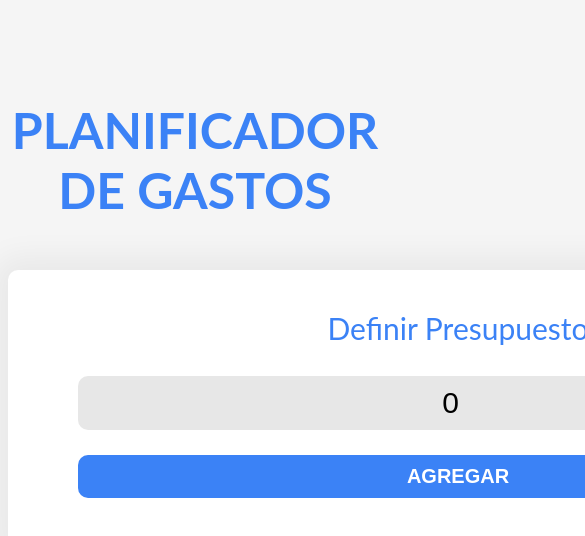
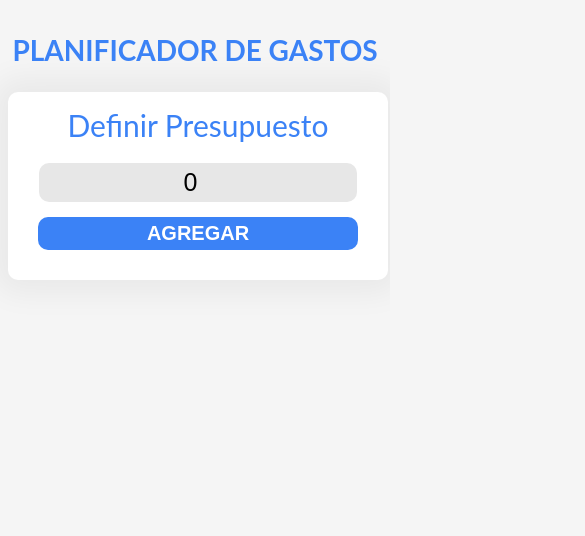
Before and after one commit to sebastian-ponce2511/control-gastos, a React app: page / in a window 390 px wide. Shown: the top 536 px of the page, 585 px wide, since content can reach past the window. Built offline with nearby package versions, Linux system fonts and the light colour scheme; the HTML template or start-up script is replaced by a standard one.

Commit message:
Se puso los media queries

```diff
--- a/src/components/BudgetControl.jsx
+++ b/src/components/BudgetControl.jsx
@@ -38,7 +38,7 @@ const BudgetControl = ({
 
   return (
     <>
-      <div className="header-budget-box budget-control-flex">
+      <div className="box-shadow budget-control-flex">
         <div className="circle">
           <CircularProgressbar
             styles={buildStyles({
--- a/src/components/ExpLists.jsx
+++ b/src/components/ExpLists.jsx
@@ -34,6 +34,9 @@ const ExpLists = ({
           </>
         ) : (
           <>
+            <h2 className="exp-list-title">
+              {saveExpenses.length === 0 ? "" : "Gastos"}
+            </h2>
             {saveExpenses.map((exp) => (
               <Expense
                 exp={exp}
--- a/src/components/Header.jsx
+++ b/src/components/Header.jsx
@@ -56,7 +56,7 @@ const Header = ({
             </main>
           </>
         ) : (
-          <div className="header-budget-box">
+          <div className="box-shadow">
             <NewBudget
               budget={budget}
               setBudget={setBudget}
--- a/src/index.css
+++ b/src/index.css
@@ -7,8 +7,8 @@
 }
 
 body {
-  font-family: 'Lato', sans-serif;
-  background-color: var(--gris-claro)
+  font-family: "Lato", sans-serif;
+  background-color: var(--gris-claro);
 }
 
 /* Globales */
@@ -23,7 +23,7 @@ main {
 }
 
 .flex {
-  display: flex
+  display: flex;
 }
 
 .flex-column {
@@ -55,8 +55,8 @@ main {
 }
 
 /* Header y NewBudget */
-.header-budget-box {
-  color:var(--azul);
+.box-shadow {
+  color: var(--azul);
   text-align: center;
   margin-top: 50px;
   background-color: var(--blanco);
@@ -86,7 +86,7 @@ main {
   width: 90%;
   text-align: center;
   font-size: 30px;
-  border:none;
+  border: none;
   padding: 10px 20px;
   border-radius: 10px;
   background-color: var(--gris);
@@ -94,7 +94,7 @@ main {
 
 .budget-submit {
   margin-top: 25px;
-  width:95%;
+  width: 95%;
   padding: 10px 20px;
   border: none;
   background-color: var(--azul);
@@ -129,7 +129,7 @@ main {
 }
 
 .budget-control-text span {
-  color: var(--gris-oscuro)
+  color: var(--gris-oscuro);
 }
 
 .circle {
@@ -169,7 +169,7 @@ main {
 /* Modal */
 .modal {
   position: absolute;
-  background-color: rgb(0 0 0 / 0.90);
+  background-color: rgb(0 0 0 / 0.9);
   top: 0;
   left: 0;
   right: 0;
@@ -188,7 +188,7 @@ main {
   color: white;
   margin: 0 auto;
   text-align: center;
-  max-width: 30%
+  max-width: 30%;
 }
 
 .form {
@@ -246,7 +246,7 @@ main {
   cursor: pointer;
 }
 
-/* ExpList */
+/* ExpList & Expense */
 .exp-container {
   text-align: center;
   background-color: var(--blanco);
@@ -279,7 +279,6 @@ main {
 .exp-info-name {
   color: var(--gris-oscuro);
   font-size: 20px;
-
 }
 
 .exp-info-date {
@@ -296,11 +295,10 @@ main {
   color: var(--gris-oscuro);
   font-size: 35px;
   font-weight: 900;
-
 }
 
 .exp-icon {
-  width: 100px
+  width: 100px;
 }
 
 .buttons {
@@ -369,8 +367,214 @@ main {
   text-align: center;
   display: inline;
   padding: 5px 10px;
-  width:70%;
+  width: 70%;
   border: none;
   background-color: var(--gris-claro);
   border-radius: 5px;
 }
+
+/* ------------ Media Queries --------------*/
+
+/* Header & NewBudget */
+@media (max-width: 900px) {
+  .header-title {
+    margin: 0 auto;
+    padding-top: 25px;
+    color: var(--azul);
+    text-align: center;
+    font-size: 28px;
+  }
+
+  .container {
+    max-width: 380px;
+    margin: 0 auto;
+  }
+
+  .box-shadow {
+    color: var(--azul);
+    text-align: center;
+    margin-top: 25px;
+    padding: 30px;
+  }
+
+  .budget-label {
+    max-width: 100%;
+    margin-top: -15px;
+    font-size: 30px;
+    font-weight: 400;
+    margin-bottom: 20px;
+  }
+
+  .budget-input {
+    max-width: 100%;
+    font-size: 25px;
+    padding: 5px 15px;
+  }
+
+  .budget-submit {
+    margin-top: 15px;
+    width: 100%;
+    padding: 5px 15px;
+    border: none;
+    background-color: var(--azul);
+    color: var(--blanco);
+    text-transform: uppercase;
+    font-weight: 700;
+    font-size: 20px;
+    border-radius: 10px;
+  }
+
+  /*BudgetControl */
+
+  .budget-control-flex {
+    display: flex;
+    flex-direction: column;
+  }
+
+  .budget-control-text {
+    display: flex;
+    flex-direction: column-reverse;
+  }
+
+  .budget-control-text p {
+    text-align: left;
+    margin-top: 5px;
+    margin-bottom: 5px;
+  }
+
+  .budget-control-text span {
+    color: var(--gris-oscuro);
+  }
+
+  .circle {
+    width: 65%;
+    margin-bottom: 20px;
+  }
+
+  .reset-btn {
+    margin-top: 15px;
+    color: white;
+    max-width: 100%;
+    font-size: 17px;
+    font-weight: 700;
+    text-transform: uppercase;
+    padding: 8px;
+    background-color: #db2777;
+    border: none;
+    border-radius: 7px;
+  }
+
+  /* AddBtn (botón de nuevo gasto) */
+  .add-btn {
+    position: fixed;
+    width: 30px;
+    right: 30px;
+    top: 95px;
+  }
+
+  /* Filters */
+  .filters {
+    margin-top: 25px;
+    background-color: var(--blanco);
+    padding: 25px;
+    border-radius: 10px;
+    box-shadow: 0px 0px 30px 14px rgba(0, 0, 0, 0.05);
+  }
+
+  .filter-box {
+    display: flex;
+    flex-direction: column;
+  }
+
+  .filter-label {
+    margin-bottom: 10px;
+    color: var(--gris-oscuro);
+    font-weight: 700;
+    font-size: 25px;
+    text-align: center;
+  }
+
+  .filter-select {
+    text-align: center;
+    padding: 10px 10px;
+    width: 100%;
+  }
+
+  /* ExpList & Expense */
+  .exp-container {
+    flex-direction: column;
+    max-width: 100%;
+    padding-bottom: 0;
+  }
+
+  .exp-info {
+    margin: 0;
+    text-align: center;
+    width: 100%;
+  }
+
+  .exp-info-cat {
+    color: var(--gris-oscuro);
+    font-size: 20px;
+    font-weight: 700;
+    text-transform: uppercase;
+  }
+
+  .exp-info-name {
+    color: var(--gris-oscuro);
+    font-size: 20px;
+  }
+
+  .exp-info-date {
+    font-weight: 700;
+    color: var(--gris-oscuro);
+  }
+
+  .exp-info-span {
+    font-weight: 400;
+  }
+
+  .exp-qty p {
+    margin: 5px 0 5px;
+    text-align: center;
+    color: var(--gris-oscuro);
+    font-size: 35px;
+    font-weight: 900;
+  }
+
+  .exp-icon {
+    margin: 0 auto;
+    width: 100px;
+  }
+
+  .buttons {
+    margin-left: 0;
+    margin-bottom: 0;
+    width: 90%;
+    align-content: center;
+    display: flex;
+    justify-content: space-between;
+    gap: 30px;
+  }
+
+  .btn-edit {
+    padding: 10px 20px;
+    border: none;
+    border-radius: 5px;
+    background-color: var(--azul);
+    color: var(--blanco);
+    font-weight: 700;
+    text-transform: uppercase;
+  }
+
+  .btn-delete {
+    height: 40px;
+    padding: 10px 20px;
+    border: none;
+    border-radius: 5px;
+    background-color: rgb(214, 0, 0);
+    color: var(--blanco);
+    font-weight: 700;
+    text-transform: uppercase;
+  }
+}
```
